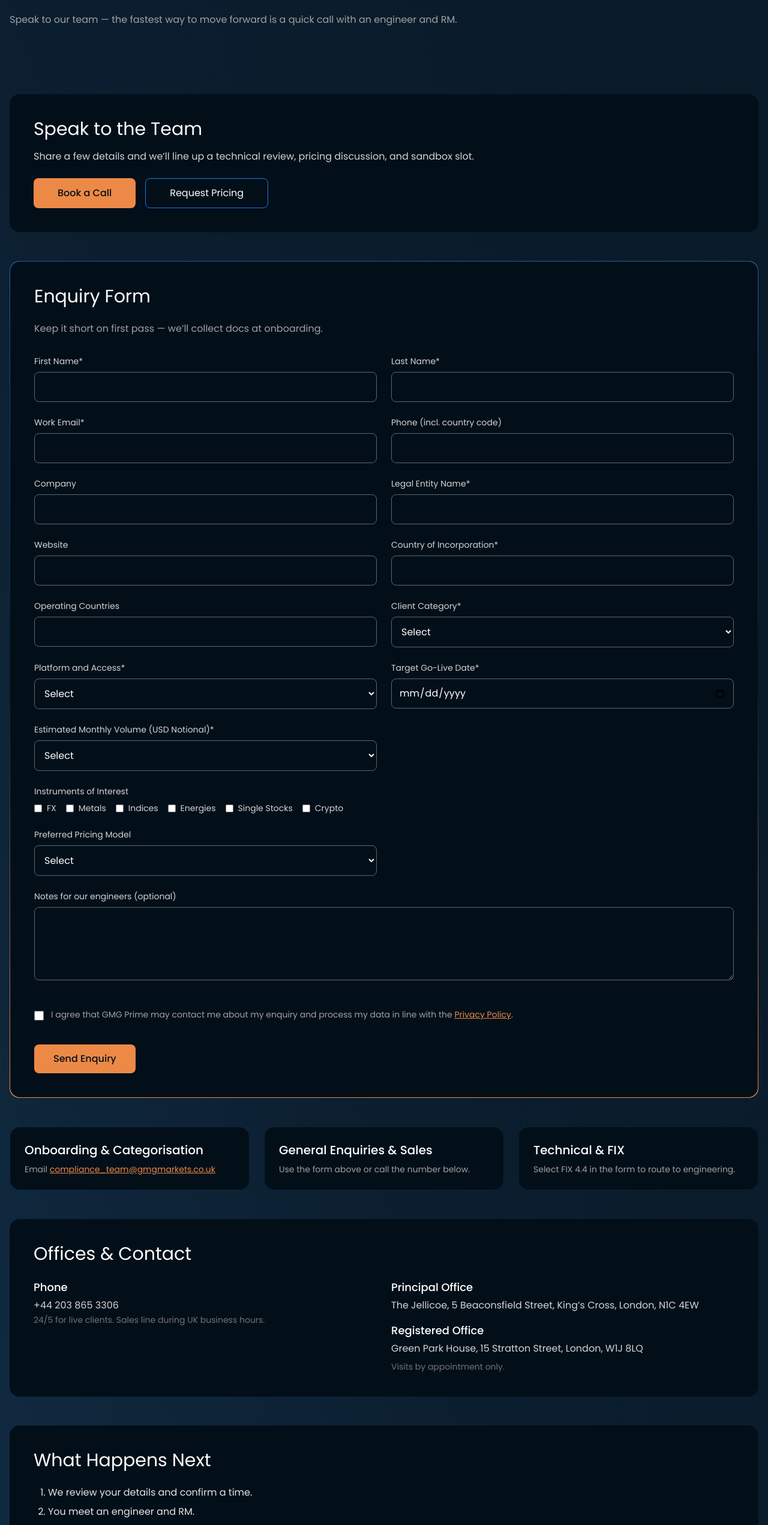
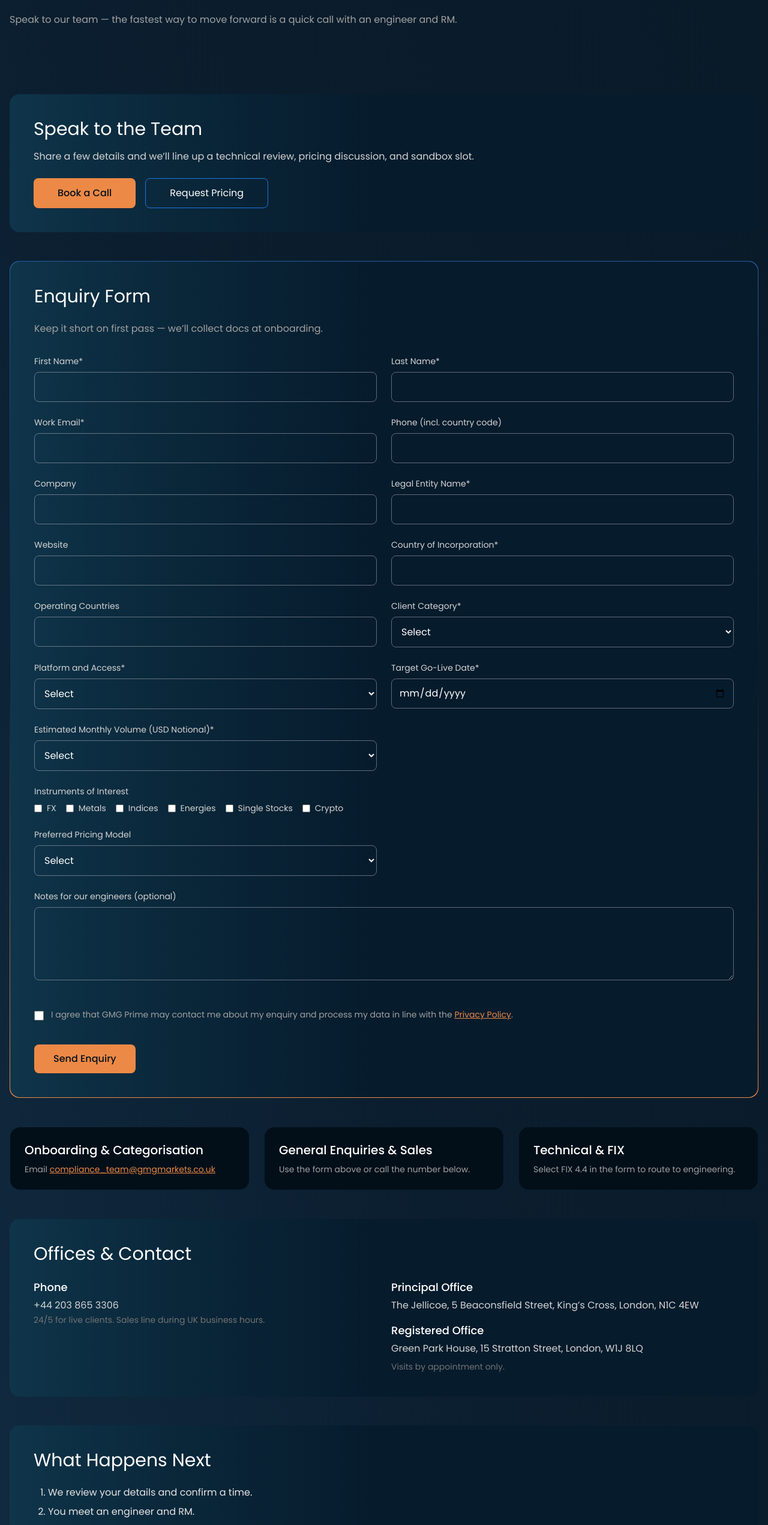
Before and after one commit to GTC-X/gmgprime, a Next.js app: page /en/contact-us in a window 1280 px wide. Shown: the part 247-2789 px from the top of the page at 60% size. Built offline with nearby package versions, Linux system fonts and the light colour scheme.

Commit message:
Fixed : contact us page styling

```diff
--- a/src/app/[locale]/contact-us/page.jsx
+++ b/src/app/[locale]/contact-us/page.jsx
@@ -28,7 +28,7 @@ export default function ContactUsPage() {
             <section className="container mx-auto px-4 pb-24 space-y-12">
                 {/* Book a Call Card */}
                 <div className="overflow-hidden rounded-2xl">
-                    <div className="h-full rounded-2xl bg-primary-950 bg-[radial-gradient(ellipse_at_bottom_right,var(--tw-gradient-stops))] from-sky-blue-400/25 via-primary-800 to-primary-800 p-8 xl:p-10">
+                    <div className="h-full rounded-2xl bg-primary-950 bg-gradient-to-r from-sky-blue-400/25 via-primary-800 to-primary-800 p-8 xl:p-10">
                         <h2 className="text-3xl font-normal mb-4">Speak to the Team</h2>
                         <p className="text-neutral-300 mb-6 max-w-3xl">
                             Share a few details and we’ll line up a technical review, pricing discussion, and sandbox slot.
@@ -46,7 +46,7 @@ export default function ContactUsPage() {
 
                 {/* Enquiry Form */}
                 <div className="overflow-hidden rounded-2xl p-px bg-gradient-to-b from-[#265B9F] via-primary-800 to-accent-400">
-                    <div className="h-full rounded-2xl bg-primary-950 bg-[radial-gradient(ellipse_at_bottom_right,var(--tw-gradient-stops))] from-sky-blue-400/25 via-primary-800 to-primary-800 p-8 xl:p-10">
+                    <div className="h-full rounded-2xl bg-primary-950 bg-gradient-to-r from-sky-blue-400/25 via-primary-800 to-primary-800 p-8 xl:p-10">
                         <h2 className="text-3xl font-normal mb-6">Enquiry Form</h2>
                         <p className="text-neutral-400 mb-8">
                             Keep it short on first pass — we’ll collect docs at onboarding.
@@ -131,7 +131,7 @@ export default function ContactUsPage() {
 
                 {/* Offices & Phone */}
                 <div className="overflow-hidden rounded-2xl">
-                    <div className="h-full rounded-2xl bg-primary-950 bg-[radial-gradient(ellipse_at_bottom_right,var(--tw-gradient-stops))] from-sky-blue-400/25 via-primary-800 to-primary-800 p-8 xl:p-10">
+                    <div className="h-full rounded-2xl bg-primary-950 bg-gradient-to-r from-sky-blue-400/25 via-primary-800 to-primary-800 p-8 xl:p-10">
                         <h2 className="text-3xl font-normal mb-6">Offices & Contact</h2>
                         <div className="grid md:grid-cols-2 gap-6">
                             <div>
@@ -163,7 +163,7 @@ export default function ContactUsPage() {
 
                 {/* What Happens Next */}
                 <div className="overflow-hidden rounded-2xl">
-                    <div className="h-full rounded-2xl bg-primary-950 bg-[radial-gradient(ellipse_at_bottom_right,var(--tw-gradient-stops))] from-sky-blue-400/25 via-primary-800 to-primary-800 p-8 xl:p-10">
+                    <div className="h-full rounded-2xl bg-primary-950 bg-gradient-to-r from-sky-blue-400/25 via-primary-800 to-primary-800 p-8 xl:p-10">
                         <h2 className="text-3xl font-normal mb-6">What Happens Next</h2>
                         <ol className="list-decimal pl-6 space-y-2 text-neutral-200">
                             <li>We review your details and confirm a time.</li>
@@ -175,7 +175,7 @@ export default function ContactUsPage() {
 
                 {/* Important Information */}
                 <div className="overflow-hidden rounded-2xl">
-                    <div className="h-full rounded-2xl bg-primary-950 bg-[radial-gradient(ellipse_at_bottom_right,var(--tw-gradient-stops))] from-sky-blue-400/25 via-primary-800 to-primary-800 p-8 xl:p-10 space-y-4">
+                    <div className="h-full rounded-2xl bg-primary-950 bg-gradient-to-r from-sky-blue-400/25 via-primary-800 to-primary-800 p-8 xl:p-10 space-y-4">
                         <h2 className="text-3xl font-normal mb-4">Important Information</h2>
                         <p className="text-neutral-300">
                             Global Markets Group Limited trading as gmgmarkets.co.uk and gmgprime.com. Company
```
